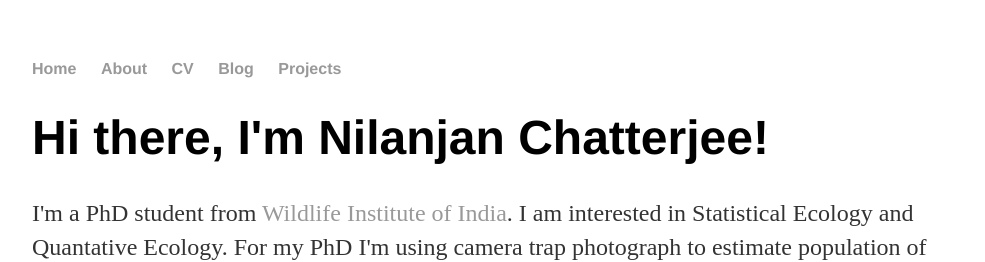
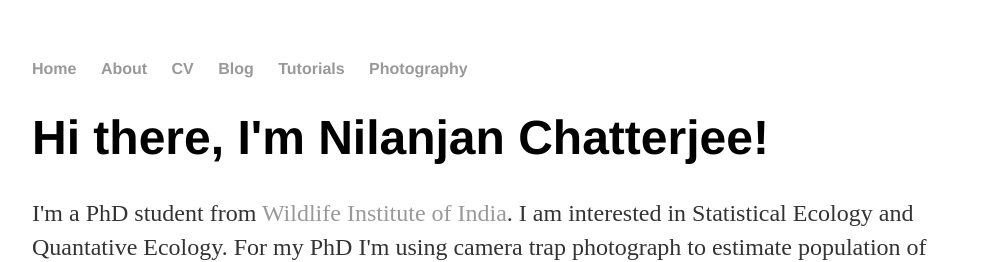
Before and after one commit to nilanjanchatterjee/nilanjanchatterjee.github.io, a Jekyll site: the page built from index.html, in a window 1280 px wide. Shown: the top 262 px of the page, without its empty margins (160-1145 px from the left). Built offline with Jekyll 4.4.1, drawn with Linux system fonts in a browser that asks for light colours.

Commit message:
updated header of the website
added photography tab and changed projects to tutorials

```diff
--- a/_layouts/default.html
+++ b/_layouts/default.html
@@ -12,7 +12,8 @@
 		        	<li><a href="/about">About</a></li>
 	        		<li><a href="/cv">CV</a></li>
 	        		<li><a href="/blog">Blog</a></li>
-                                <li><a href="/projects">Projects</a></li>
+                                <li><a href="/projects">Tutorials</a></li>
+				<li><a href="/photography">Photography</a></li>
 	    		</ul>
 			</nav>
 			<div class="container">
```
